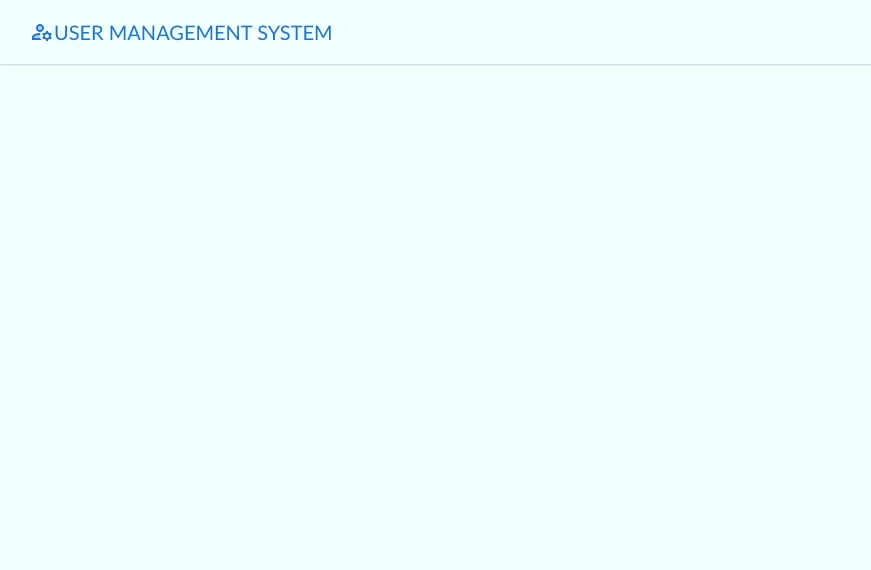
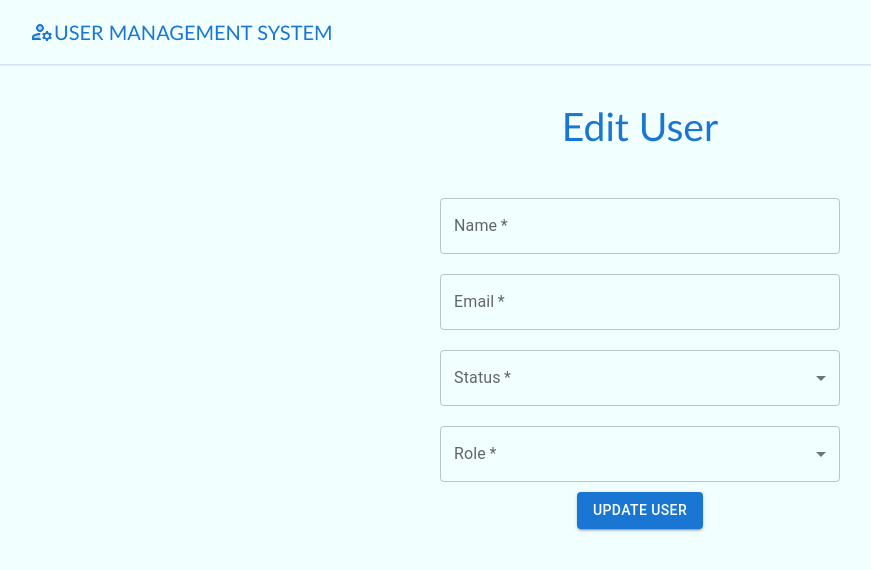
Before and after one commit to nishant-sendinblue/User-Management, a React (Create React App) app in the folder frontend/: page /edit_user/1 in a window 1280 px wide. Shown: the top 570 px of the page, without its empty margins (0-871 px from the left). Built offline with nearby package versions, Linux system fonts and the light colour scheme; no server answers.

Commit message:
Dev. ui for user view and edit, integrated with BE

```diff
--- a/frontend/src/App.js
+++ b/frontend/src/App.js
@@ -9,6 +9,8 @@ import { useEffect, useState } from 'react';
 import axios from 'axios';
 import { API_URL } from './config';
 import Addnewuser from './components/addnewUser/addnewuser';
+import Viewuser from './components/viewUser/viewuser';
+import Edituser from './components/editUser/edituser';
 function App() {
   const [userData, setuserData] = useState()
   let token = localStorage.getItem("token");
@@ -40,6 +42,8 @@ function App() {
         <Route exact path='/' element={<PrivateRoute path="/" component={<Adminlogin />} />} />
         <Route exact path="/dashboard" element={<PrivateRoute path="/dashboard" component={<Dashboard token={token} userData={userData} />} />} />
         <Route exact path="/add_new_user" element={<PrivateRoute path="/add_new_user" component={<Addnewuser token={token} userData={userData} />} />} />
+        <Route exact path="/view_user/:id" element={<PrivateRoute path="/view_user/:id" component={<Viewuser token={token} userData={userData} />} />} />
+        <Route exact path="/edit_user/:id" element={<PrivateRoute path="/edit_user/:id" component={<Edituser token={token} userData={userData} />} />} />
       </Routes>
     </Router>
   );
--- /dev/null
+++ b/frontend/src/components/editUser/edituser.jsx
@@ -0,0 +1,138 @@
+import React, { useEffect, useState } from 'react'
+import './edituser.css'
+import TextField from '@mui/material/TextField';
+import Button from '@mui/material/Button';
+import axios from 'axios'
+import { API_URL } from '../../config';
+import MenuItem from '@mui/material/MenuItem';
+import { useParams } from 'react-router-dom';
+import { NotificationManager } from 'react-notifications';
+
+function Edituser({ token }) {
+
+    let params = useParams();
+    const [state, setState] = useState({
+        name: "",
+        email: "",
+        status: "",
+        role: ""
+    })
+
+    useEffect(() => {
+        const fetchUserData = async () => {
+            try {
+                let resData = await axios.get(`${API_URL}/view_user/${params?.id}`, {
+                    headers: {
+                        Authorization: token
+                    }
+                })
+                if (resData.data) {
+                    setState({
+                        name: resData?.data?.name,
+                        email: resData?.data?.email,
+                        status: resData?.data?.status,
+                        role: resData?.data?.role,
+                    })
+                }
+            } catch (error) {
+                NotificationManager.error(" Some Error Occured!", "Error", 5000)
+                throw Error(error);
+            }
+        }
+        fetchUserData();
+    }, [])
+
+    const changeHandler = (e) => {
+        setState({
+            ...state,
+            [e.target.name]: e.target.value,
+        })
+    }
+    const submitHandler = async (e) => {
+        e.preventDefault()
+        try {
+            let resData = await axios.patch(`${API_URL}/edit_user/${params.id}`, state, {
+                headers: {
+                    authorization: token
+                }
+            });
+            if (resData?.data) {
+                setState({
+                    name: resData?.data?.name,
+                    email: resData?.data?.email,
+                    status: resData?.data?.status,
+                    role: resData?.data?.role,
+                })
+                NotificationManager.success(" User Updated Successfully.", "Success", 5000)
+            }
+        } catch (error) {
+            NotificationManager.error(" Some Error Occured!", "Error", 5000)
+            throw Error(error);
+
+        }
+    }
+
+    return (
+        <div className='editContainer formContainer'>
+            <form >
+                <p id='heading'> Edit User </p>
+                <TextField
+                    required={true}
+                    type="text"
+                    className='txtField'
+                    value={state?.name}
+                    onChange={changeHandler}
+                    label="Name"
+                    name='name'
+                    variant="outlined"
+                />
+                <TextField
+                    required={true}
+                    type="email"
+                    className='txtField'
+                    value={state?.email}
+                    onChange={changeHandler}
+                    label="Email"
+                    name='email'
+                    variant="outlined" />
+                <TextField
+                    select
+                    required={true}
+                    type="text"
+                    className='txtField'
+                    onChange={changeHandler}
+                    value={state?.status}
+                    label="Status"
+                    name='status'
+                    variant="outlined" >
+                    <MenuItem key="active" value="active" >
+                        Active
+                    </MenuItem>
+                    <MenuItem key="inactive" value="inactive">
+                        InActive
+                    </MenuItem>
+                </TextField>
+                <TextField
+                    select
+                    required={true}
+                    type="text"
+                    className='txtField'
+                    onChange={changeHandler}
+                    value={state?.role}
+                    label="Role"
+                    name='role'
+                    variant="outlined" >
+                    <MenuItem key="admin" value="admin" >
+                        Admin
+                    </MenuItem>
+                    <MenuItem key="user" value="user">
+                        User
+                    </MenuItem>
+                </TextField>
+                <Button type='submit' onClick={submitHandler} variant="contained">Update User</Button>
+            </form>
+        </div>
+    )
+}
+
+export default Edituser
--- /dev/null
+++ b/frontend/src/components/viewUser/viewuser.css
@@ -0,0 +1,22 @@
+.viewContainer {
+  height: 88vh;
+  display: flex;
+  justify-content: center;
+  font-size: 19px;
+}
+p {
+  color: #1976d2;
+}
+p strong {
+  color: black;
+}
+.viewContainer .innerViewContainer {
+  margin-top: 30px;
+  width: auto;
+  height: min-content;
+  border-left: 5px solid #1976d2;
+  display: flex;
+  flex-direction: column;
+  /* justify-content: center; */
+  padding: 0px 60px;
+}
--- /dev/null
+++ b/frontend/src/components/viewUser/viewuser.jsx
@@ -0,0 +1,42 @@
+import axios from 'axios';
+import React, { useEffect } from 'react'
+import { useState } from 'react';
+import { useParams } from 'react-router-dom';
+import { API_URL } from '../../config';
+import "./viewuser.css"
+
+function Viewuser({ token }) {
+    let params = useParams();
+    const [user, setuser] = useState([]);
+
+    useEffect(() => {
+        const fetchUserData = async () => {
+            let resData = await axios.get(`${API_URL}/view_user/${params?.id}`, {
+                headers: {
+                    Authorization: token
+                }
+            })
+            console.log(resData);
+            if (resData.data) {
+                setuser(resData.data)
+            }
+        }
+        fetchUserData();
+    }, [])
+
+    return (
+        <div className='viewContainer'>
+            <div className='innerViewContainer'>
+                <h2>User Details</h2>
+                <p><strong>Name: </strong>{user?.name}</p>
+                <p><strong>Email: </strong>{user?.email}</p>
+                <p><strong>Status: </strong>{user?.status}</p>
+                <p><strong>Role: </strong>{user?.role}</p>
+                <p><strong>Created At: </strong>{new Date(user?.createdAt).toDateString() + "," + new Date(user?.createdAt).toLocaleTimeString()}</p>
+                <p><strong>Updated At: </strong>{new Date(user?.updatedAt).toDateString() + "," + new Date(user?.updatedAt).toLocaleTimeString()}</p>
+            </div>
+        </div>
+    )
+}
+
+export default Viewuser
--- a/frontend/src/index.js
+++ b/frontend/src/index.js
@@ -3,7 +3,7 @@ import ReactDOM from 'react-dom';
 import './index.css';
 import App from './App';
 import reportWebVitals from './reportWebVitals';
-
+import 'react-notifications/lib/notifications.css';
 ReactDOM.render(
   <React.StrictMode>
     <App />
```
Also changed, not shown: frontend/src/components/dashboard/dashboard.jsx (+61 -2 lines), frontend/src/components/editUser/edituser.css (added), 1 other file (tests, documents, lock files or other folders).
